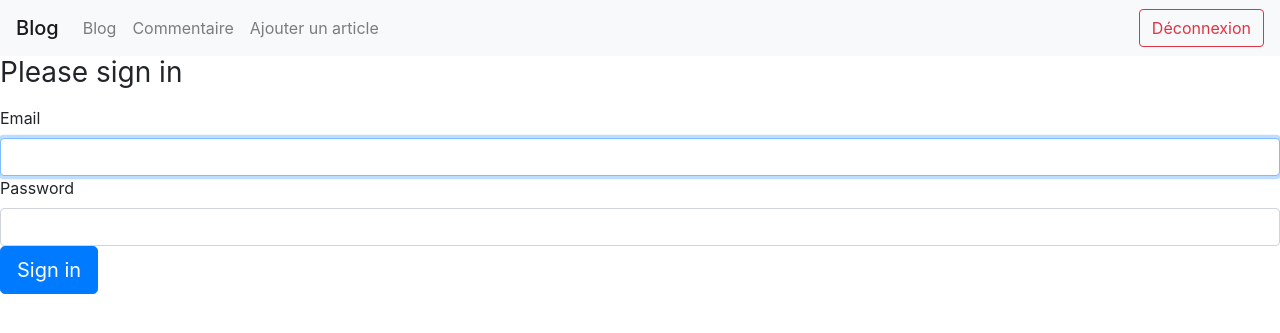
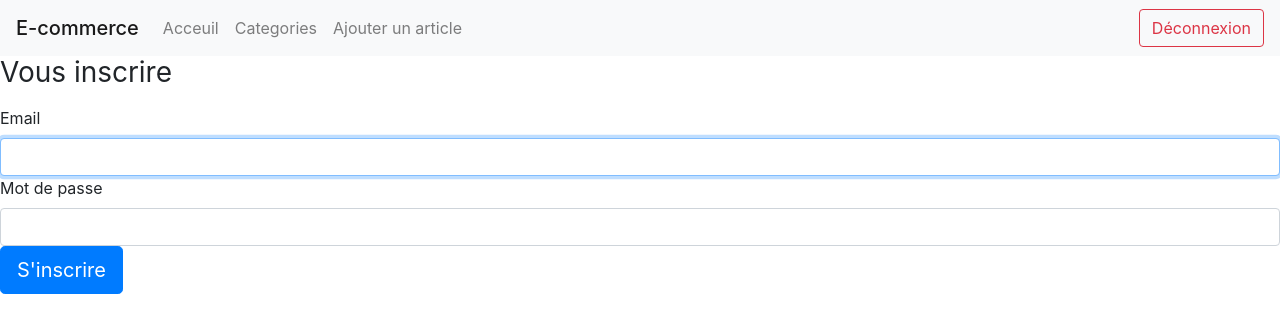
Before and after one commit to Coeurtisol/symfonyCoursBoutique, a Symfony app: template templates/security/login.html.twig in a window 1280 px wide. Shown: the top 333 px of the page. Run offline with Twig, Linux system fonts and the light colour scheme; the template is opened without the code that fills it, so the values that code supplies are empty; some libraries are stand-ins or nearby versions.

Commit message:
wip : wip

```diff
--- a/templates/base.html.twig
+++ b/templates/base.html.twig
@@ -17,14 +17,14 @@
     <body>
     	{% block nav %}
 			<nav class="navbar navbar-expand-lg navbar-light bg-light justify-content-between">
-				<span class="navbar-brand mb-0 h1">Blog</span>
+				<span class="navbar-brand mb-0 h1">E-commerce</span>
 				<div class="collapse navbar-collapse" id="navbarNav">
 					<ul class="navbar-nav">
 						<li class="nav-item">
-							<a class="nav-link" >Blog</a>
+							<a class="nav-link" href="{{path('accueil')}}">Acceuil</a>
 						</li>
 						<li class="nav-item">
-							<a class="nav-link" >Commentaire</a>
+							<a class="nav-link" >Categories</a>
 						</li>
 						<li class="nav-item">
 							<a class="nav-link" href="{{path('article_add')}}">Ajouter un article</a>
--- a/templates/security/login.html.twig
+++ b/templates/security/login.html.twig
@@ -1,6 +1,6 @@
 {% extends 'base.html.twig' %}
 
-{% block title %}Log in!{% endblock %}
+{% block title %}Connexion{% endblock %}
 
 {% block body %}
 <form method="post">
@@ -8,16 +8,10 @@
         <div class="alert alert-danger">{{ error.messageKey|trans(error.messageData, 'security') }}</div>
     {% endif %}
 
-    {% if app.user %}
-        <div class="mb-3">
-            You are logged in as {{ app.user.username }}, <a href="{{ path('app_logout') }}">Logout</a>
-        </div>
-    {% endif %}
-
-    <h1 class="h3 mb-3 font-weight-normal">Please sign in</h1>
+    <h1 class="h3 mb-3 font-weight-normal">Vous inscrire</h1>
     <label for="inputEmail">Email</label>
     <input type="email" value="{{ last_username }}" name="email" id="inputEmail" class="form-control" autocomplete="email" required autofocus>
-    <label for="inputPassword">Password</label>
+    <label for="inputPassword">Mot de passe</label>
     <input type="password" name="password" id="inputPassword" class="form-control" autocomplete="current-password" required>
 
     <input type="hidden" name="_csrf_token"
@@ -25,7 +19,7 @@
     >
 
     <button class="btn btn-lg btn-primary" type="submit">
-        Sign in
+        S'inscrire
     </button>
 </form>
 {% endblock %}
```
Also changed, not shown: templates/index.html.twig (added, +21 -0 lines).
